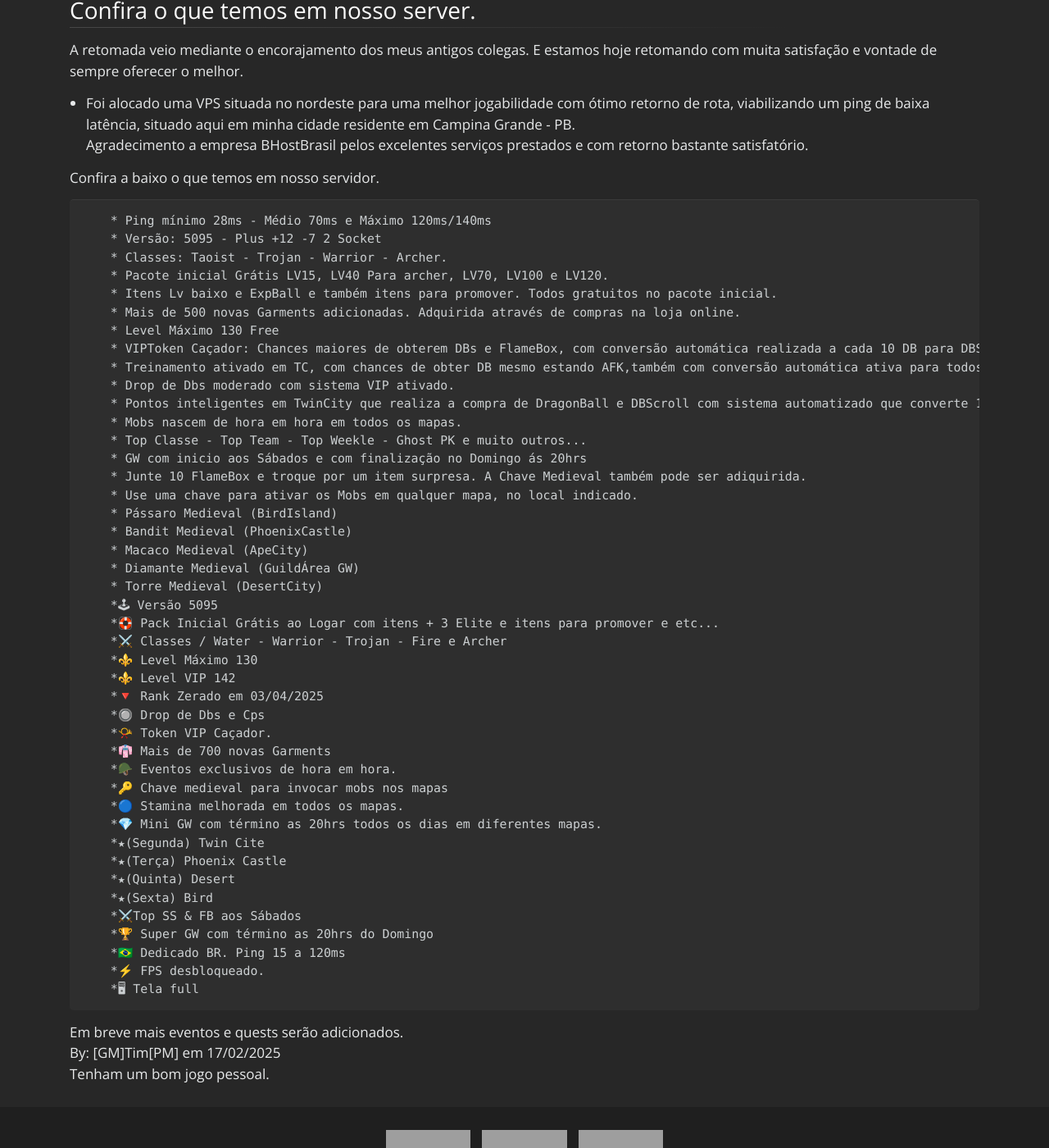
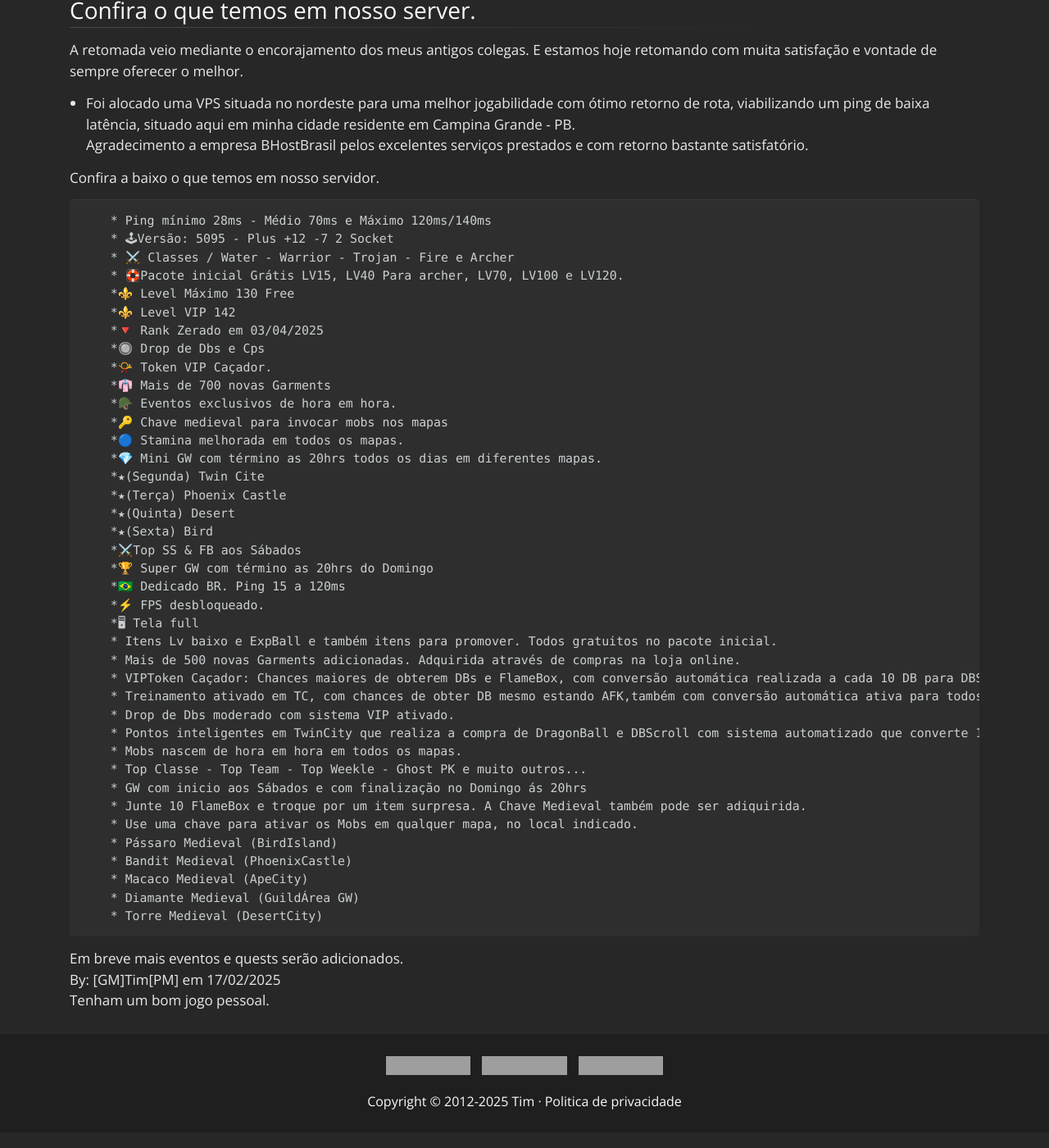
Before and after one commit to conquermedieval/conquermedieval.github.io, a Jekyll site: the page built from info.md, in a window 1280 px wide and 1400 px high, scrolled down 305 px. Shown: the whole window at 82% size. Built offline with Jekyll 4.4.1, drawn with Linux system fonts in a browser that asks for light colours; some of the changed lines change nothing that is shown; grey boxes are pictures that could not be loaded.

Commit message:
Update info.md

```diff
--- a/info.md
+++ b/info.md
@@ -13,30 +13,10 @@ Agradecimento a empresa BHostBrasil pelos excelentes serviços prestados e com r
 Confira a baixo o que temos em nosso servidor.
 
         * Ping mínimo 28ms - Médio 70ms e Máximo 120ms/140ms
-        * Versão: 5095 - Plus +12 -7 2 Socket
-        * Classes: Taoist - Trojan - Warrior - Archer.
-        * Pacote inicial Grátis LV15, LV40 Para archer, LV70, LV100 e LV120.
-        * Itens Lv baixo e ExpBall e também itens para promover. Todos gratuitos no pacote inicial.
-        * Mais de 500 novas Garments adicionadas. Adquirida através de compras na loja online.
-        * Level Máximo 130 Free
-        * VIPToken Caçador: Chances maiores de obterem DBs e FlameBox, com conversão automática realizada a cada 10 DB para DBScroll em todos os Mapas.
-        * Treinamento ativado em TC, com chances de obter DB mesmo estando AFK,também com conversão automática ativa para todos os Playes.
-        * Drop de Dbs moderado com sistema VIP ativado.
-        * Pontos inteligentes em TwinCity que realiza a compra de DragonBall e DBScroll com sistema automatizado que converte 10 Dbs em uma DBScroll.
-        * Mobs nascem de hora em hora em todos os mapas.
-        * Top Classe - Top Team - Top Weekle - Ghost PK e muito outros...
-        * GW com inicio aos Sábados e com finalização no Domingo ás 20hrs
-        * Junte 10 FlameBox e troque por um item surpresa. A Chave Medieval também pode ser adiquirida.
-        * Use uma chave para ativar os Mobs em qualquer mapa, no local indicado.
-        * Pássaro Medieval (BirdIsland)
-        * Bandit Medieval (PhoenixCastle)
-        * Macaco Medieval (ApeCity)
-        * Diamante Medieval (GuildÁrea GW)
-        * Torre Medieval (DesertCity)
-        *🕹 Versão 5095
-        *🛟 Pack Inicial Grátis ao Logar com itens + 3 Elite e itens para promover e etc...
-        *⚔️ Classes / Water - Warrior - Trojan - Fire e Archer
-        *⚜️ Level Máximo 130
+        * 🕹Versão: 5095 - Plus +12 -7 2 Socket
+        * ⚔️ Classes / Water - Warrior - Trojan - Fire e Archer
+        * 🛟Pacote inicial Grátis LV15, LV40 Para archer, LV70, LV100 e LV120.
+        *⚜️ Level Máximo 130 Free
         *⚜️ Level VIP 142
         *🔻 Rank Zerado em 03/04/2025
         *🔘 Drop de Dbs e Cps
@@ -55,6 +35,23 @@ Confira a baixo o que temos em nosso servidor.
         *🇧🇷 Dedicado BR. Ping 15 a 120ms
         *⚡️ FPS desbloqueado.
         *🖥 Tela full
+        * Itens Lv baixo e ExpBall e também itens para promover. Todos gratuitos no pacote inicial.
+        * Mais de 500 novas Garments adicionadas. Adquirida através de compras na loja online.
+        * VIPToken Caçador: Chances maiores de obterem DBs e FlameBox, com conversão automática realizada a cada 10 DB para DBScroll em todos os Mapas.
+        * Treinamento ativado em TC, com chances de obter DB mesmo estando AFK,também com conversão automática ativa para todos os Playes.
+        * Drop de Dbs moderado com sistema VIP ativado.
+        * Pontos inteligentes em TwinCity que realiza a compra de DragonBall e DBScroll com sistema automatizado que converte 10 Dbs em uma DBScroll.
+        * Mobs nascem de hora em hora em todos os mapas.
+        * Top Classe - Top Team - Top Weekle - Ghost PK e muito outros...
+        * GW com inicio aos Sábados e com finalização no Domingo ás 20hrs
+        * Junte 10 FlameBox e troque por um item surpresa. A Chave Medieval também pode ser adiquirida.
+        * Use uma chave para ativar os Mobs em qualquer mapa, no local indicado.
+        * Pássaro Medieval (BirdIsland)
+        * Bandit Medieval (PhoenixCastle)
+        * Macaco Medieval (ApeCity)
+        * Diamante Medieval (GuildÁrea GW)
+        * Torre Medieval (DesertCity)
+
 
 Em breve mais eventos e quests serão adicionados.
 By: [GM]Tim[PM] em 17/02/2025
```
